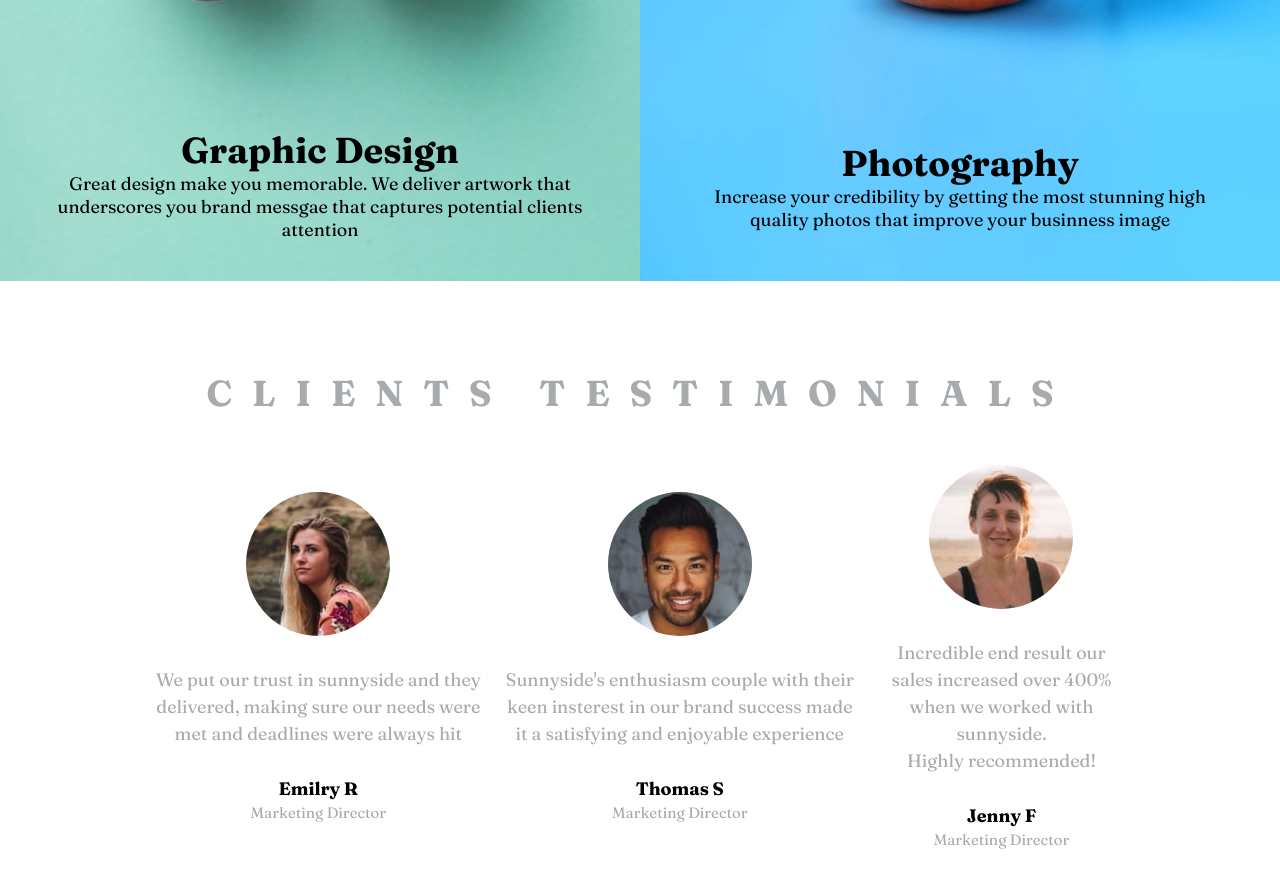
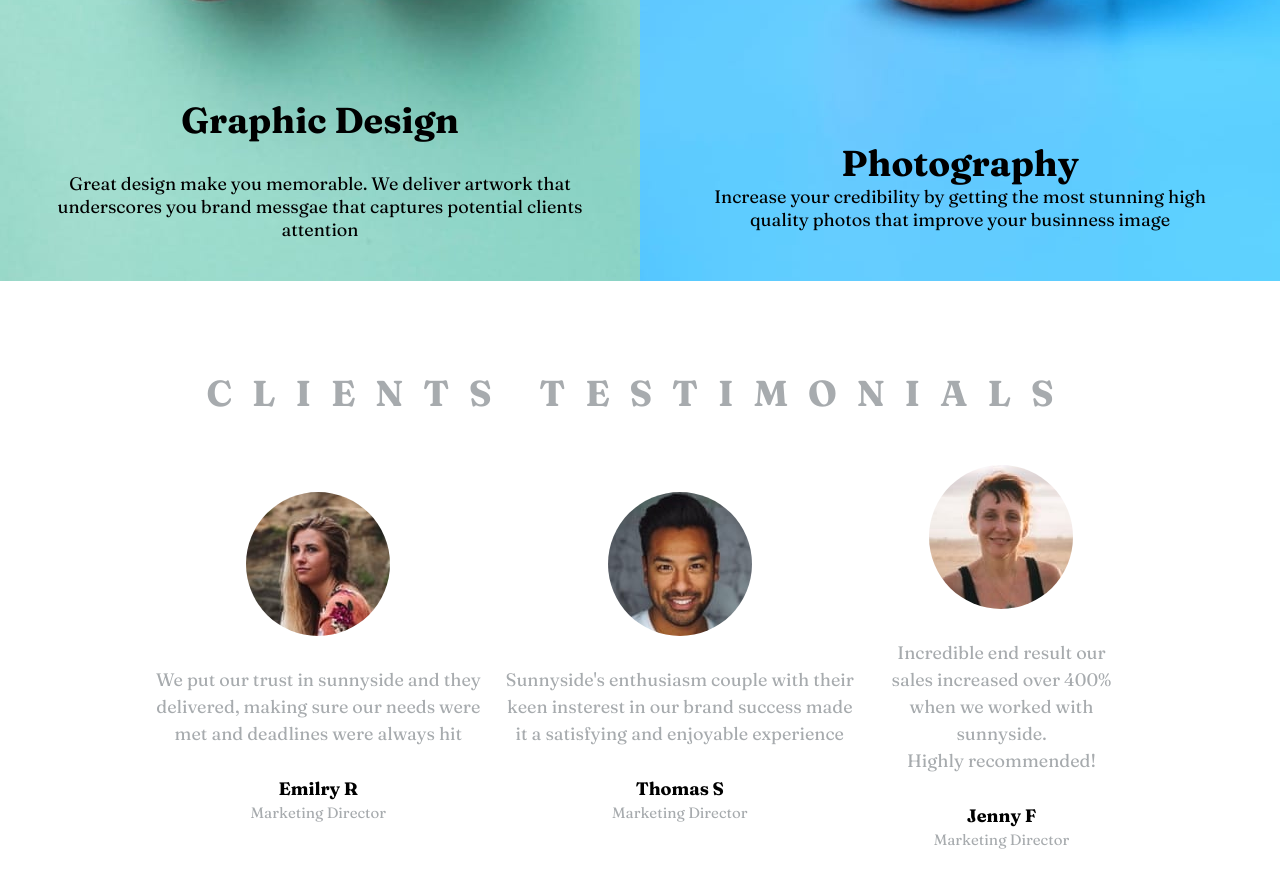
Before and after one commit to agun36/sunnyside-pro, a React (Create React App) app: page / in a window 1280 px wide. Shown: the part 2156-3034 px from the top of the page. Built offline with nearby package versions, Linux system fonts and the light colour scheme.

Commit message:
update design

```diff
--- a/src/App.scss
+++ b/src/App.scss
@@ -245,6 +245,9 @@ body {
       .banner-item {
         margin-top: auto;
         margin-bottom: 4rem;
+        .graphic-title {
+          margin-bottom: 3rem;
+        }
       }
       @media screen and (max-width: 600px) {
         width: 100%;
```
